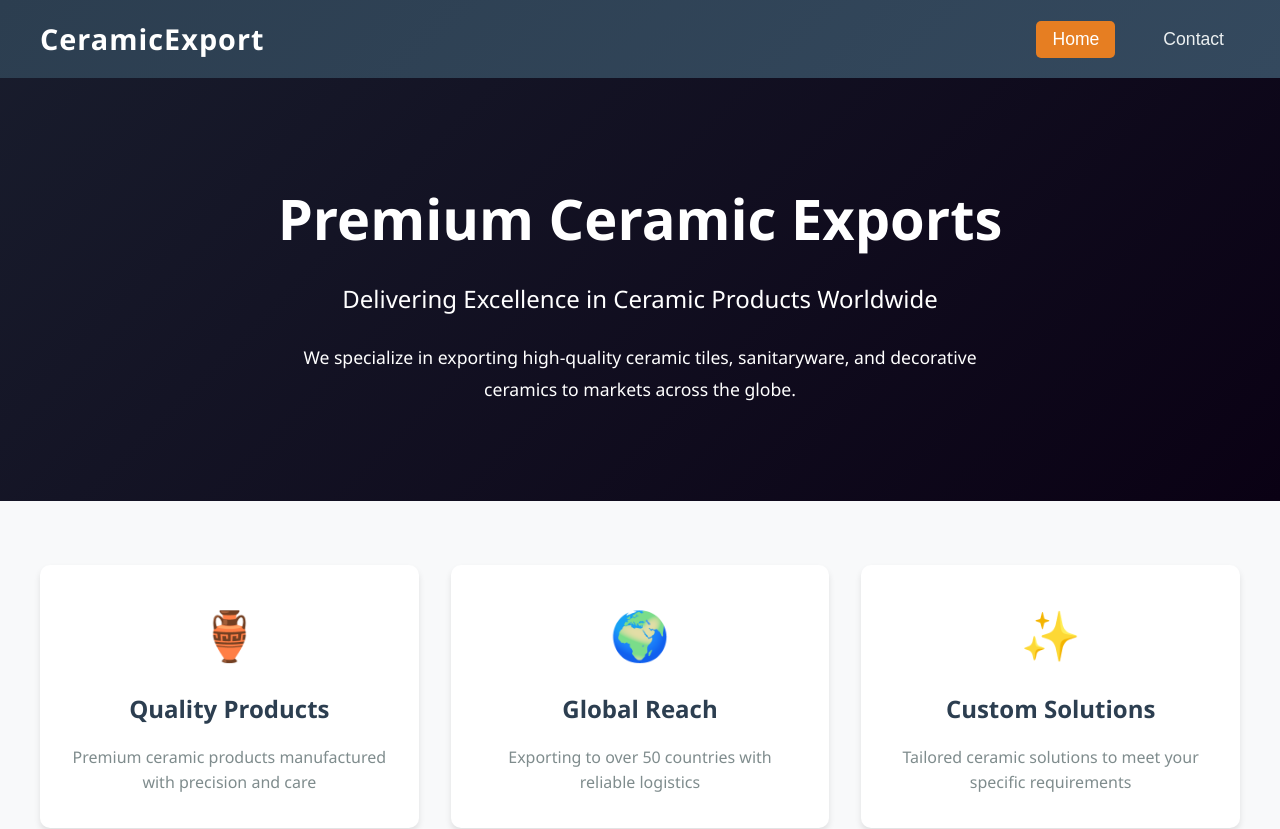
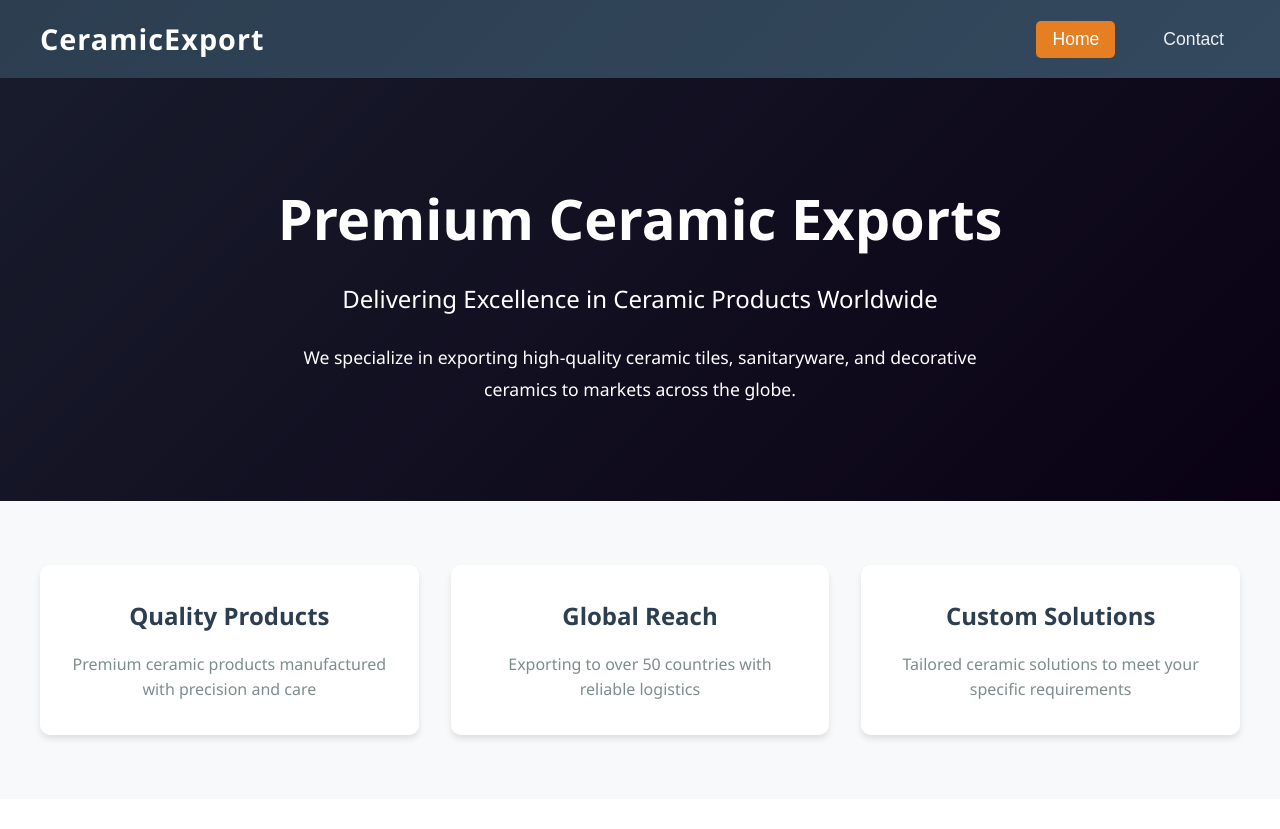
Before and after one commit to haithamhussen33-del/Landing_Page, a React (Vite) app: page / in a window 1280 px wide. Shown: the top 829 px of the page. Built offline with nearby package versions, Linux system fonts and the light colour scheme.

Commit message:
change home

```diff
--- a/src/Home.jsx
+++ b/src/Home.jsx
@@ -17,17 +17,14 @@ export default function Home() {
       <section className="features">
         <div className="features-container">
           <div className="feature-card">
-            <div className="feature-icon">🏺</div>
             <h3>Quality Products</h3>
             <p>Premium ceramic products manufactured with precision and care</p>
           </div>
           <div className="feature-card">
-            <div className="feature-icon">🌍</div>
             <h3>Global Reach</h3>
             <p>Exporting to over 50 countries with reliable logistics</p>
           </div>
           <div className="feature-card">
-            <div className="feature-icon">✨</div>
             <h3>Custom Solutions</h3>
             <p>Tailored ceramic solutions to meet your specific requirements</p>
           </div>
--- a/src/index.css
+++ b/src/index.css
@@ -26,7 +26,7 @@ body {
   background: linear-gradient(135deg, #2c3e50 0%, #34495e 100%);
   padding: 1rem 2rem;
 
-  position: sticky;
+  position: static;
   top: 0;
 }
 
```
